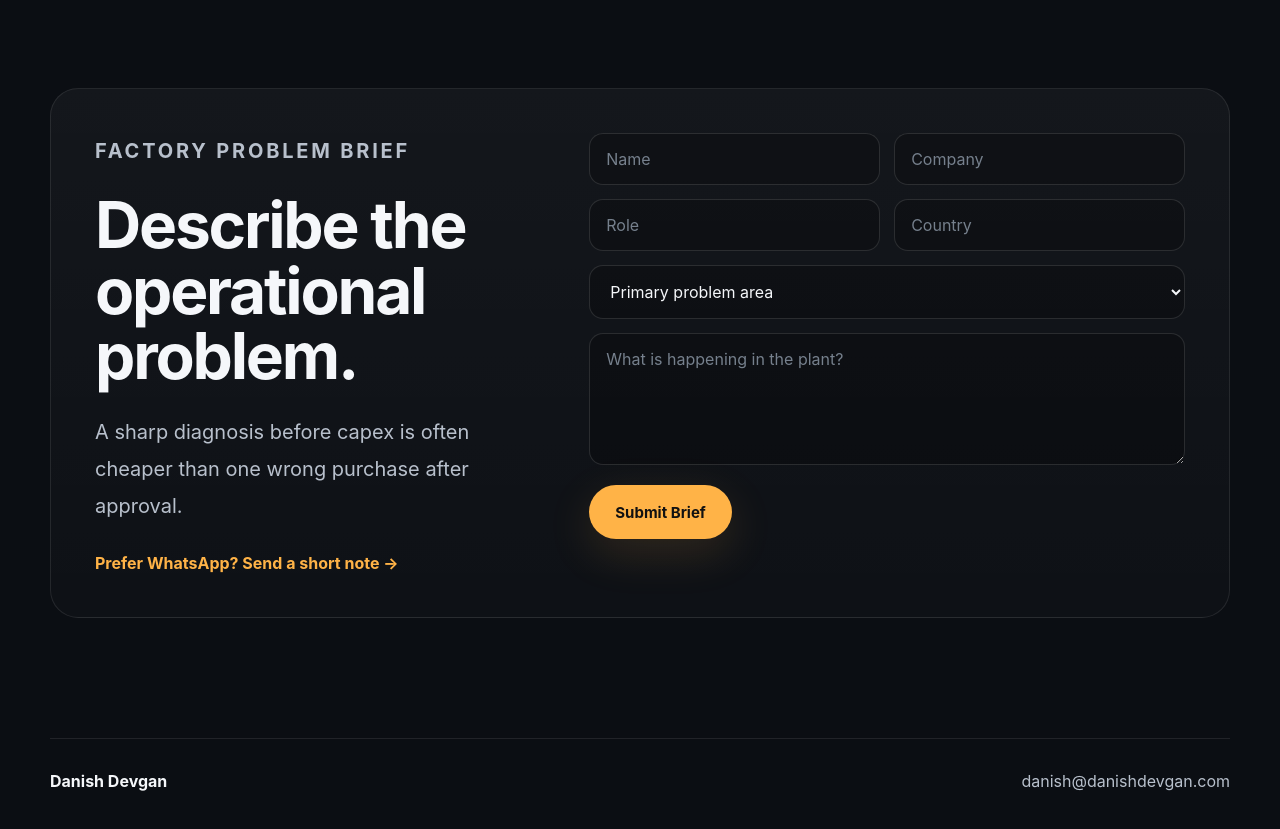
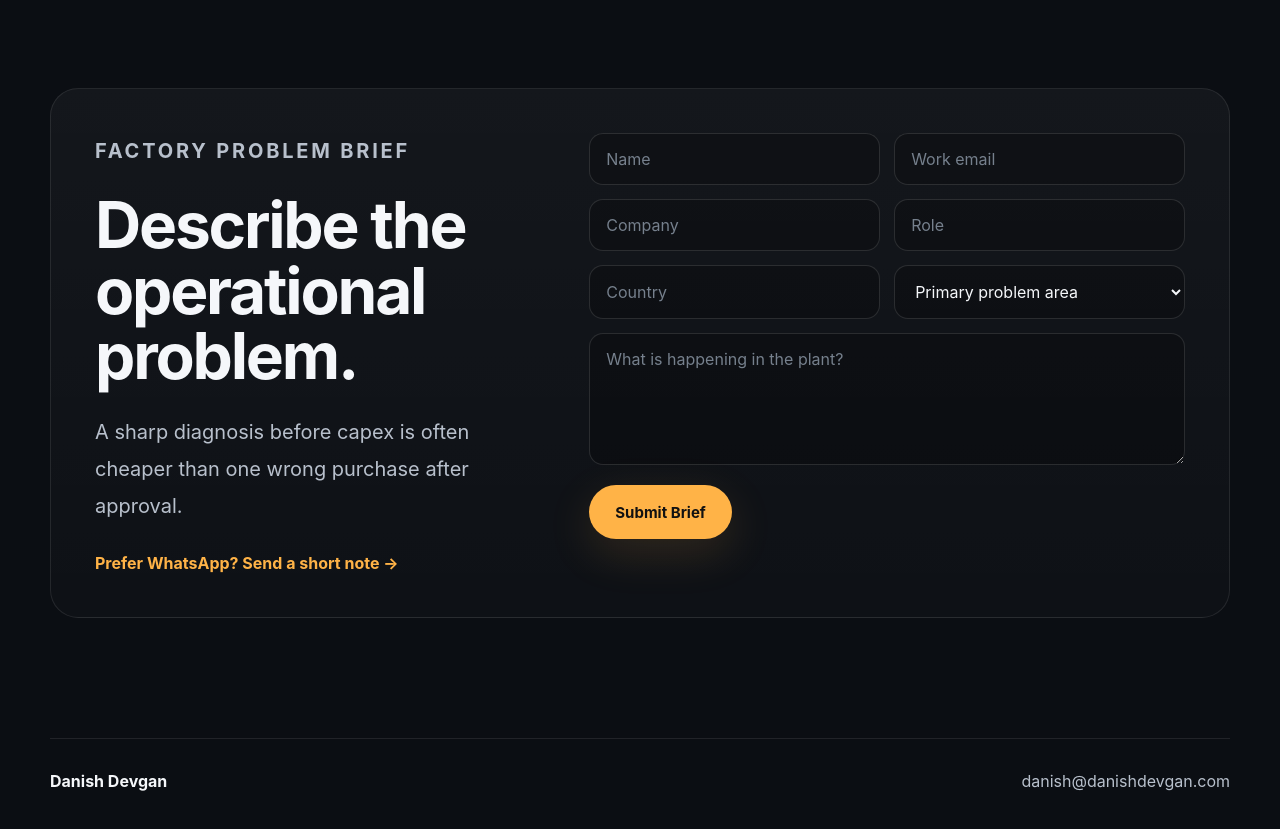
Before and after one commit to masterofcreations/danishdevgan.com, a Next.js app: page / in a window 1280 px wide. Shown: the part 7740-8569 px from the top of the page. Built offline with nearby package versions, Linux system fonts and the light colour scheme.

Commit message:
Add required work email to problem brief form

```diff
--- a/app/page.tsx
+++ b/app/page.tsx
@@ -320,12 +320,14 @@ export default function HomePage() {
             <input type="hidden" name="_captcha" value="false" />
             <div className="form-row">
               <input type="text" name="name" placeholder="Name" required />
-              <input type="text" name="company" placeholder="Company" required />
+              <input type="email" name="email" placeholder="Work email" required />
             </div>
             <div className="form-row">
+              <input type="text" name="company" placeholder="Company" required />
               <input type="text" name="role" placeholder="Role" />
+            </div>
+            <div className="form-row">
               <input type="text" name="country" placeholder="Country" />
-            </div>
               <select name="problem_type" defaultValue="">
                 <option value="" disabled>Primary problem area</option>
                 <option>Downtime / breakdowns</option>
@@ -335,6 +337,7 @@ export default function HomePage() {
                 <option>Plant setup / expansion</option>
                 <option>Safety / compliance risk</option>
               </select>
+            </div>
             <textarea name="problem" placeholder="What is happening in the plant?" rows={5} required />
             <button type="submit" className="primary-btn">Submit Brief</button>
           </form>
```
Lines whose indentation alone changed are shown as unchanged.
